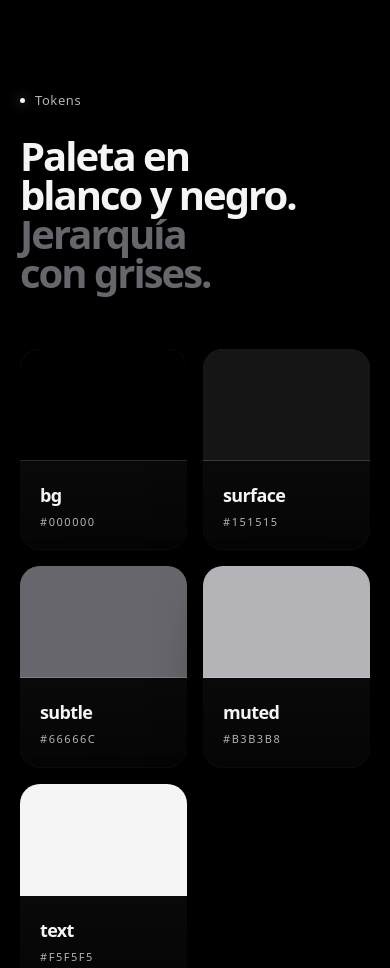
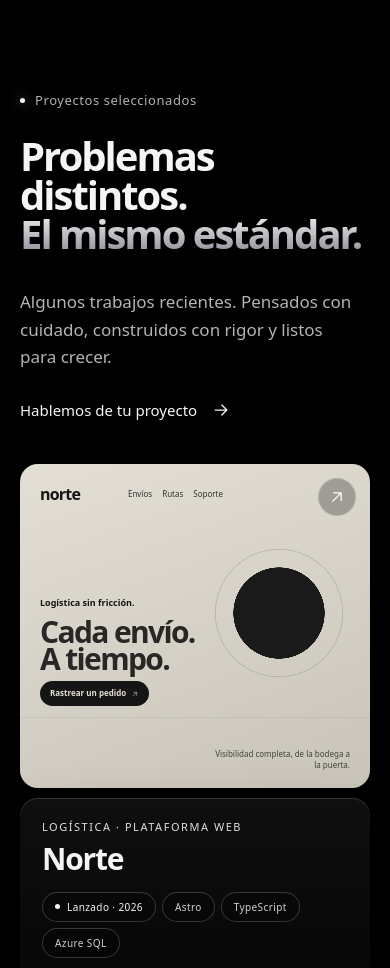
Before and after one commit to IIsunnyII/consultoria-web, an Astro site: page / in a window 390 px wide. Shown: the part 819-1787 px from the top of the page. Built offline with nearby package versions, Linux system fonts and the light colour scheme; Astro itself is replaced by a stand-in of ours; a web font is replaced by a local one.

Commit message:
Fase 3: proyectos con tarjetas apiladas
- SplitHeading reutilizable (eyebrow, titular en dos tonos, texto y enlace)
- ProjectCard: tarjeta sticky de 750px con vista previa dibujada en CSS (o captura real),
  panel de vidrio con categoría, título, estado, tags y enlace al repositorio
- Efecto de apilado: la tarjeta cubierta se escala y oscurece (rAF, transform/opacity)
- Móvil (<= 850px): sin sticky, arte con aspect-ratio y panel debajo
- Nuevo modelo de datos en projects.ts (3 proyectos de ejemplo)
- Se retiran las secciones de muestra de la Fase 0; utilidad .text-link

```diff
--- /dev/null
+++ b/src/components/ProjectCard.astro
@@ -0,0 +1,295 @@
+---
+// Tarjeta grande de proyecto. En escritorio es sticky y se apila (ver Projects.astro).
+// Muestra la captura `image` o, si no hay, una vista previa dibujada con CSS.
+import Icon from './Icon.astro';
+import type { Project } from '../data/projects';
+
+interface Props {
+  project: Project;
+  index: number;
+}
+const { project, index } = Astro.props;
+const { preview } = project;
+const href = project.demo ?? project.repo ?? '#contacto';
+const external = href.startsWith('http');
+---
+
+<article class="project-card" data-stack-card style={`--i:${index}`}>
+  <div class="stack-inner" data-stack-inner>
+    <!-- Enlace que cubre toda la tarjeta -->
+    <a
+      href={href}
+      class="card-link"
+      target={external ? '_blank' : undefined}
+      rel={external ? 'noopener noreferrer' : undefined}
+      aria-label={`Ver el proyecto ${project.title}: ${project.summary}`}
+    ></a>
+    <div class="project-art">
+      {project.image ? (
+        <img class="project-img" src={project.image} alt="" width="1280" height="750" loading="lazy" decoding="async" />
+      ) : (
+        <div class:list={['project-preview', `tone-${preview.tone}`]} aria-hidden="true">
+          <div class="preview-deco"></div>
+          <div class="preview-nav">
+            <b>{preview.brand}</b>
+            <div>{preview.nav.map((item) => <span>{item}</span>)}</div>
+          </div>
+          <div class="preview-copy">
+            <span class="preview-kicker">{preview.kicker}</span>
+            <p class="preview-headline">{preview.headline[0]}<br />{preview.headline[1]}</p>
+            <span class="preview-pill">{preview.pill}<Icon name="arrow-up-right" class="size-[1em]" /></span>
+          </div>
+          <p class="preview-caption">{preview.caption}</p>
+        </div>
+      )}
+      <span class="project-open" aria-hidden="true"><Icon name="arrow-up-right" class="size-5" /></span>
+    </div>
+
+    <div class="project-meta">
+      <p class="meta-kicker">{project.category}</p>
+      <h3 class="project-title">{project.title}</h3>
+      <ul class="project-tags" aria-label="Detalles">
+        <li class="tag-status" data-status={project.status}>{project.status} · {project.year}</li>
+        {project.tags.map((t) => <li>{t}</li>)}
+      </ul>
+      {project.repo && (
+        <a href={project.repo} target="_blank" rel="noopener noreferrer" class="meta-repo">
+          Repositorio <Icon name="arrow-up-right" class="size-3.5" />
+        </a>
+      )}
+    </div>
+  </div>
+</article>
+
+<style>
+  .project-card {
+    position: sticky;
+    top: 110px;
+    margin-bottom: 85px;
+  }
+  .project-card:last-child { margin-bottom: 0; }
+
+  .stack-inner {
+    position: relative;
+    transform-origin: 50% 0;
+    will-change: transform;
+  }
+  /* Sombra que oscurece la tarjeta cuando la siguiente la cubre (--shade 0 → 1) */
+  .stack-inner::after {
+    content: "";
+    position: absolute;
+    inset: 0;
+    z-index: 3;
+    border-radius: 32px;
+    background: #000;
+    opacity: calc(var(--shade, 0) * .55);
+    pointer-events: none;
+  }
+
+  /* ---------- Arte ---------- */
+  .project-art {
+    position: relative;
+    height: 750px;
+    max-height: calc(100svh - 140px);
+    min-height: 520px;
+    overflow: hidden;
+    border-radius: 32px;
+    background: #222;
+    container-type: inline-size;
+  }
+  .project-img, .project-preview {
+    position: absolute;
+    inset: 0;
+    width: 100%;
+    height: 100%;
+    transition: transform 1.2s var(--ease-out-soft);
+  }
+  .project-img { object-fit: cover; }
+  .project-card:hover .project-img,
+  .project-card:hover .project-preview { transform: scale(1.025); }
+
+  .project-open {
+    position: absolute;
+    top: 22px;
+    right: 23px;
+    z-index: 2;
+    display: grid;
+    place-items: center;
+    width: 48px;
+    height: 48px;
+    border: 1px solid rgb(255 255 255 / .19);
+    border-radius: 50%;
+    background: rgb(0 0 0 / .27);
+    color: #fff;
+    -webkit-backdrop-filter: blur(15px);
+    backdrop-filter: blur(15px);
+    transition: background-color .4s var(--ease-out-soft), color .4s, transform .5s var(--ease-out-soft);
+  }
+  .project-card:hover .project-open {
+    background: #fff;
+    color: #000;
+    transform: rotate(45deg);
+  }
+
+  /* ---------- Vista previa dibujada ---------- */
+  .project-preview {
+    --ink: #f2f2f2;
+    display: flex;
+    flex-direction: column;
+    padding: clamp(18px, 2.6cqi, 34px) clamp(20px, 3.4cqi, 44px);
+    color: var(--ink);
+    overflow: hidden;
+  }
+  .preview-deco { position: absolute; inset: 0; pointer-events: none; }
+
+  .tone-bone { --ink: #151515; background: linear-gradient(160deg, #e3dfd5, #c9c4b8); }
+  .tone-bone .preview-deco {
+    background:
+      radial-gradient(circle at 74% 46%, #1a1a1a 0 13cqi, transparent 13.1cqi),
+      radial-gradient(circle at 74% 46%, transparent 0 18cqi, rgb(0 0 0 / .12) 18.1cqi 18.25cqi, transparent 18.4cqi),
+      linear-gradient(transparent 78%, rgb(0 0 0 / .1) 78% 78.2%, transparent 78.3%);
+  }
+  .tone-graphite { background: radial-gradient(70% 90% at 80% 20%, #3a3a3e, #121214 60%, #09090a); }
+  .tone-graphite .preview-deco {
+    background-image:
+      linear-gradient(rgb(255 255 255 / .06) 1px, transparent 1px),
+      linear-gradient(90deg, rgb(255 255 255 / .06) 1px, transparent 1px),
+      radial-gradient(circle at 72% 42%, rgb(255 255 255 / .55), rgb(255 255 255 / .08) 9cqi, transparent 22cqi);
+    background-size: 4.5cqi 4.5cqi, 4.5cqi 4.5cqi, 100% 100%;
+    mask-image: linear-gradient(90deg, transparent 10%, #000 55%);
+  }
+  .tone-steel { background: linear-gradient(150deg, #9aa0a8, #565b63 45%, #23262b); }
+  .tone-steel .preview-deco {
+    background:
+      linear-gradient(#fff, #fff) 66% 28% / 22cqi 15cqi no-repeat,
+      linear-gradient(rgb(255 255 255 / .55), rgb(255 255 255 / .55)) 88% 44% / 15cqi 22cqi no-repeat,
+      linear-gradient(rgb(0 0 0 / .35), rgb(0 0 0 / .35)) 70% 74% / 26cqi 9cqi no-repeat;
+    opacity: .35;
+    filter: blur(.2px);
+  }
+
+  .preview-nav {
+    position: relative;
+    display: flex;
+    align-items: center;
+    gap: 6cqi;
+    padding-right: 64px;
+  }
+  .preview-nav b { font-size: clamp(16px, 2.05cqi, 26px); font-weight: 700; letter-spacing: -.05em; }
+  .preview-nav div { display: flex; gap: clamp(10px, 2.2cqi, 28px); margin-left: auto; margin-right: 18cqi; }
+  .preview-nav span { font-size: clamp(8px, 1cqi, 13px); font-weight: 500; white-space: nowrap; opacity: .85; }
+
+  .preview-copy { position: relative; margin-top: auto; margin-bottom: auto; padding-top: 4cqi; }
+  .preview-kicker { font-size: clamp(9px, 1.1cqi, 14px); font-weight: 600; }
+  .preview-headline {
+    margin-top: 1.4cqi;
+    font-size: clamp(30px, 7.2cqi, 92px);
+    font-weight: 600;
+    line-height: .92;
+    letter-spacing: -.055em;
+    opacity: .9;
+  }
+  .preview-pill {
+    display: inline-flex;
+    align-items: center;
+    gap: 1.4cqi;
+    margin-top: 2.4cqi;
+    padding: clamp(6px, .8cqi, 10px) clamp(10px, 1.4cqi, 18px);
+    border-radius: 999px;
+    background: var(--ink);
+    color: color-mix(in srgb, var(--ink), #000 0%);
+    font-size: clamp(8px, 1cqi, 13px);
+    font-weight: 600;
+  }
+  .tone-bone .preview-pill { color: #e3dfd5; }
+  .tone-graphite .preview-pill, .tone-steel .preview-pill { color: #111; }
+  .preview-caption {
+    position: absolute;
+    right: clamp(20px, 3.4cqi, 44px);
+    bottom: clamp(18px, 2.6cqi, 34px);
+    max-width: max(20cqi, 150px);
+    font-size: clamp(8px, 1cqi, 13px);
+    line-height: 1.4;
+    text-align: right;
+    opacity: .75;
+  }
+
+  /* ---------- Panel de datos (vidrio) ---------- */
+  .project-meta {
+    position: absolute;
+    left: 24px;
+    bottom: 24px;
+    z-index: 2;
+    min-width: 320px;
+    max-width: 440px;
+    padding: 24px 28px;
+    border-radius: 24px;
+    background: linear-gradient(rgb(11 11 11 / .44), rgb(11 11 11 / .6));
+    box-shadow: var(--shadow-card);
+    -webkit-backdrop-filter: blur(20px) saturate(1.4);
+    backdrop-filter: blur(20px) saturate(1.4);
+  }
+  .meta-kicker { font-size: 11px; letter-spacing: .14em; text-transform: uppercase; color: #dfdfe5; }
+  .project-title {
+    margin-top: 8px;
+    font-size: 46px;
+    font-weight: 600;
+    line-height: 1;
+    letter-spacing: -.04em;
+  }
+  .card-link { position: absolute; inset: 0; z-index: 1; border-radius: 32px; }
+  .card-link:focus-visible { outline: 2px solid var(--color-text); outline-offset: 4px; }
+  .project-meta { pointer-events: none; }
+  .meta-repo { pointer-events: auto; }
+
+  .project-tags { display: flex; flex-wrap: wrap; gap: 6px; margin-top: 18px; }
+  .project-tags li {
+    padding: 6px 12px;
+    border: 1px solid rgb(255 255 255 / .19);
+    border-radius: 30px;
+    background: rgb(0 0 0 / .13);
+    font-size: 10px;
+    letter-spacing: .04em;
+    color: #d0d0d0;
+  }
+  .tag-status { display: inline-flex; align-items: center; gap: 7px; color: var(--color-text) !important; }
+  .tag-status::before { content: ""; width: 5px; height: 5px; border-radius: 50%; background: currentColor; }
+  .tag-status[data-status="En desarrollo"]::before { background: transparent; box-shadow: inset 0 0 0 1px currentColor; }
+  .tag-status[data-status="Confidencial"] { color: var(--color-muted) !important; }
+
+  .meta-repo {
+    position: relative;
+    z-index: 2;
+    display: inline-flex;
+    align-items: center;
+    gap: 6px;
+    margin-top: 16px;
+    font-size: 13px;
+    color: var(--color-muted);
+    transition: color .3s;
+  }
+  .meta-repo:hover { color: var(--color-text); }
+
+  /* ---------- Móvil: sin sticky, panel debajo ---------- */
+  @media (width <= 850px) {
+    .project-card { position: relative; top: 0; margin-bottom: 32px; }
+    .stack-inner { transform: none !important; }
+    .stack-inner::after { display: none; }
+    .project-art { height: auto; min-height: 0; max-height: none; aspect-ratio: 1.08; border-radius: 18px; }
+    .project-open { top: 14px; right: 14px; width: 38px; height: 38px; }
+    .project-meta {
+      position: relative;
+      left: 0;
+      bottom: 0;
+      min-width: 0;
+      max-width: none;
+      margin-top: 10px;
+      padding: 20px 22px;
+      border-radius: 18px;
+      background: linear-gradient(rgb(255 255 255 / .06), rgb(255 255 255 / .02));
+    }
+    .project-title { font-size: 30px; }
+    .card-link { border-radius: 18px; }
+  }
+  @media (width > 600px) and (width <= 850px) { .project-art { aspect-ratio: 16 / 10; } }
+</style>
--- /dev/null
+++ b/src/components/Projects.astro
@@ -0,0 +1,63 @@
+---
+// Sección de proyectos: encabezado dividido + tarjetas sticky que se apilan al hacer scroll.
+import ProjectCard from './ProjectCard.astro';
+import SplitHeading from './SplitHeading.astro';
+import { projects } from '../data/projects';
+---
+
+<section id="proyectos" class="section-y container-site" aria-labelledby="proyectos-title">
+  <SplitHeading
+    id="proyectos-title"
+    eyebrow="Proyectos seleccionados"
+    title={['Problemas distintos.', 'El mismo estándar.']}
+    text="Algunos trabajos recientes. Pensados con cuidado, construidos con rigor y listos para crecer."
+    link={{ label: 'Hablemos de tu proyecto', href: '#contacto' }}
+  />
+
+  <div class="project-stack" data-project-stack>
+    {projects.map((project, i) => <ProjectCard project={project} index={i} />)}
+  </div>
+</section>
+
+<script>
+  // Efecto de apilado: cuando la tarjeta siguiente sube y cubre la actual,
+  // la actual se reduce (scale) y se oscurece (--shade). Solo transform/opacity.
+  function initProjectStack() {
+    const stack = document.querySelector<HTMLElement>('[data-project-stack]');
+    if (!stack || stack.dataset.ready) return;
+    stack.dataset.ready = 'true';
+
+    const reduced = window.matchMedia('(prefers-reduced-motion: reduce)');
+    const desktop = window.matchMedia('(width > 850px)');
+    const cards = [...stack.querySelectorAll<HTMLElement>('[data-stack-card]')];
+    const inners = cards.map((c) => c.querySelector<HTMLElement>('[data-stack-inner]')!);
+    let raf = 0;
+
+    const reset = () => inners.forEach((el) => { el.style.transform = ''; el.style.setProperty('--shade', '0'); });
+
+    const update = () => {
+      raf = 0;
+      if (!desktop.matches || reduced.matches) return reset();
+      cards.forEach((card, i) => {
+        const next = cards[i + 1];
+        if (!next) return;
+        const stickyTop = parseFloat(getComputedStyle(card).top) || 0;
+        const h = card.offsetHeight;
+        const covered = 1 - (next.getBoundingClientRect().top - stickyTop) / h; // 0 → 1
+        const p = Math.min(Math.max(covered, 0), 1);
+        inners[i].style.transform = `scale(${(1 - p * 0.06).toFixed(4)}) translateY(${(-p * 14).toFixed(2)}px)`;
+        inners[i].style.setProperty('--shade', p.toFixed(3));
+      });
+    };
+    const onScroll = () => { if (!raf) raf = requestAnimationFrame(update); };
+
+    update();
+    window.addEventListener('scroll', onScroll, { passive: true });
+    window.addEventListener('resize', onScroll);
+    desktop.addEventListener('change', onScroll);
+    reduced.addEventListener('change', onScroll);
+  }
+
+  initProjectStack();
+  document.addEventListener('astro:page-load', initProjectStack);
+</script>
--- /dev/null
+++ b/src/components/SplitHeading.astro
@@ -0,0 +1,50 @@
+---
+// Encabezado de sección dividido: eyebrow + titular en dos tonos a la izquierda,
+// texto y enlace opcional a la derecha (alineados abajo).
+import Icon from './Icon.astro';
+
+interface Props {
+  eyebrow: string;
+  title: [string, string];   // 2.ª línea en gris metálico
+  text?: string;
+  link?: { label: string; href: string };
+  id?: string;               // id del h2 para aria-labelledby
+}
+const { eyebrow, title, text, link, id } = Astro.props;
+---
+
+<div class="split-heading">
+  <div>
+    <p class="eyebrow">{eyebrow}</p>
+    <h2 id={id} class="text-heading">
+      <span class="block">{title[0]}</span>
+      <span class="tone-chrome block">{title[1]}</span>
+    </h2>
+  </div>
+  {(text || link) && (
+    <div class="split-side">
+      {text && <p class="text-muted">{text}</p>}
+      {link && (
+        <a href={link.href} class="text-link mt-7">
+          {link.label}
+          <Icon name="arrow-right" />
+        </a>
+      )}
+    </div>
+  )}
+</div>
+
+<style>
+  .split-heading {
+    display: flex;
+    align-items: flex-end;
+    justify-content: space-between;
+    gap: 70px;
+    margin-bottom: 65px;
+  }
+  .split-side { flex: 0 0 330px; padding-bottom: 6px; }
+  @media (width <= 850px) {
+    .split-heading { flex-direction: column; align-items: flex-start; gap: 35px; margin-bottom: 35px; }
+    .split-side { flex-basis: auto; }
+  }
+</style>
--- a/src/data/projects.ts
+++ b/src/data/projects.ts
@@ -1,80 +1,96 @@
 // =========================================================
-// MISIONES (PROYECTOS) — placeholders editables
-// Añade, quita o reordena objetos; la sección se genera sola.
+// PROYECTOS — placeholders editables
+// Cada proyecto se muestra como una tarjeta grande que se apila al hacer scroll.
+// Si no hay `image`, la tarjeta dibuja una vista previa del sitio con `preview`.
 // =========================================================
 
-export type MissionStatus = 'DEPLOYED' | 'IN_PROGRESS' | 'CLASSIFIED' | 'ARCHIVED';
+export type ProjectStatus = 'Lanzado' | 'En desarrollo' | 'Confidencial';
+export type PreviewTone = 'bone' | 'graphite' | 'steel';
 
 export interface Project {
-  id: string;          // código de misión, p. ej. 'M-001'
-  title: string;
-  codename?: string;   // subtítulo táctico
-  description: string;
-  status: MissionStatus;
-  version: string;
+  slug: string;
+  title: string;          // nombre del proyecto o cliente
+  category: string;       // texto corto, p. ej. 'Logística · Plataforma web'
+  summary: string;        // una frase sobre el proyecto
+  tags: string[];         // servicios o tecnologías
   year: string;
-  tags: string[];
-  repo?: string;       // URL del repositorio
-  demo?: string;       // URL de la demo / build jugable
-  featured?: boolean;  // aparece en el menú "Proyectos" del header
-  image?: string;      // ruta en /public, p. ej. '/images/proyecto.webp' (opcional)
-  category?: string;   // texto corto bajo el título, p. ej. 'Web · SaaS'
+  status: ProjectStatus;
+  demo?: string;          // enlace principal (sitio, demo o build jugable)
+  repo?: string;          // repositorio público (opcional)
+  featured?: boolean;     // aparece en el menú "Proyectos" del header
+  image?: string;         // captura real en /public, p. ej. '/images/norte.webp'
+  // Vista previa dibujada cuando no hay imagen
+  preview: {
+    tone: PreviewTone;
+    brand: string;        // logotipo de texto dentro de la vista previa
+    nav: [string, string, string];
+    kicker: string;
+    headline: [string, string];
+    pill: string;
+    caption: string;
+  };
 }
 
 export const projects: Project[] = [
   {
-    id: 'M-001',
-    title: 'Proyecto Insignia',
-    codename: 'OPERATION_IRONCLAD',
-    description:
-      'Plataforma web full-stack con panel de control en tiempo real, autenticación y reportes. Sustituye este texto por el resumen de tu proyecto principal.',
-    status: 'DEPLOYED',
-    version: 'v2.3.0',
+    slug: 'norte',
+    title: 'Norte',
+    category: 'Logística · Plataforma web',
+    summary: 'Panel de seguimiento de envíos en tiempo real para una red de distribución regional.',
+    tags: ['Astro', 'TypeScript', 'Azure SQL'],
     year: '2026',
-    tags: ['Astro', 'TypeScript', 'Azure SQL', 'Tailwind'],
-    repo: 'https://github.com/tu-usuario/proyecto-insignia',
-    demo: 'https://proyecto-insignia.dev',
+    status: 'Lanzado',
+    demo: 'https://norte.example.com',
+    repo: 'https://github.com/tu-estudio/norte',
     featured: true,
-    category: 'Web · Plataforma',
+    preview: {
+      tone: 'bone',
+      brand: 'norte',
+      nav: ['Envíos', 'Rutas', 'Soporte'],
+      kicker: 'Logística sin fricción.',
+      headline: ['Cada envío.', 'A tiempo.'],
+      pill: 'Rastrear un pedido',
+      caption: 'Visibilidad completa, de la bodega a la puerta.',
+    },
   },
   {
-    id: 'M-002',
-    title: 'Juego Indie',
-    codename: 'OPERATION_EMBER',
-    description:
-      'Videojuego de acción táctica en desarrollo con Unity. Sistemas de IA enemiga, guardado y HUD diegético.',
-    status: 'IN_PROGRESS',
-    version: 'v0.8.2-BETA',
+    slug: 'kairo',
+    title: 'Kairo',
+    category: 'Videojuego · Unity',
+    summary: 'Roguelike táctico por turnos con generación procedural de niveles y guardado en la nube.',
+    tags: ['Unity', 'C#', 'Diseño de juego'],
     year: '2026',
-    tags: ['Unity', 'C#', 'Blender'],
-    repo: 'https://github.com/tu-usuario/juego-indie',
-    demo: 'https://tu-usuario.itch.io/juego-indie',
+    status: 'En desarrollo',
+    demo: 'https://tu-estudio.itch.io/kairo',
     featured: true,
-    category: 'Videojuego · Unity',
+    preview: {
+      tone: 'graphite',
+      brand: 'KAIRO',
+      nav: ['El juego', 'Diario', 'Comunidad'],
+      kicker: 'Un roguelike táctico.',
+      headline: ['Cae. Aprende.', 'Vuelve.'],
+      pill: 'Jugar la demo',
+      caption: 'Cada partida cuenta una historia distinta.',
+    },
   },
   {
-    id: 'M-003',
-    title: 'API de Servicios',
-    codename: 'OPERATION_BRIDGE',
-    description:
-      'API REST con .NET y Azure SQL: autenticación JWT, pruebas automatizadas y despliegue continuo.',
-    status: 'DEPLOYED',
-    version: 'v1.4.1',
+    slug: 'vera',
+    title: 'Clínica Vera',
+    category: 'Salud · Sistema de citas',
+    summary: 'Agenda en línea, expedientes y recordatorios automáticos para una clínica con tres sedes.',
+    tags: ['.NET', 'Azure SQL', 'API REST'],
     year: '2025',
-    tags: ['C#', '.NET', 'Azure SQL', 'CI/CD'],
-    repo: 'https://github.com/tu-usuario/api-servicios',
+    status: 'Lanzado',
+    demo: 'https://vera.example.com',
     featured: true,
-    category: 'Backend · API',
-  },
-  {
-    id: 'M-004',
-    title: 'Herramienta Interna',
-    codename: 'OPERATION_GHOST',
-    description:
-      'Proyecto bajo acuerdo de confidencialidad. Describe el problema resuelto y el impacto sin revelar detalles sensibles.',
-    status: 'CLASSIFIED',
-    version: 'v1.0.0',
-    year: '2025',
-    tags: ['TypeScript', 'Node.js'],
+    preview: {
+      tone: 'steel',
+      brand: 'vera',
+      nav: ['Servicios', 'Sedes', 'Agenda'],
+      kicker: 'Salud, bien organizada.',
+      headline: ['Menos espera.', 'Más cuidado.'],
+      pill: 'Agendar una cita',
+      caption: 'Tu consulta, a dos clics de distancia.',
+    },
   },
 ];
--- a/src/pages/index.astro
+++ b/src/pages/index.astro
@@ -1,110 +1,16 @@
 ---
-// Página principal. Las secciones de muestra bajo el hero se sustituyen en las fases 3-5.
+// Página principal de la consultoría.
 import Layout from '../layouts/Layout.astro';
 import Header from '../components/Header.astro';
 import Hero from '../components/Hero.astro';
+import Projects from '../components/Projects.astro';
 import { site } from '../data/site';
-
-const arrow = `<svg viewBox="0 0 20 20" fill="none" stroke="currentColor" stroke-width="1.6" aria-hidden="true"><path d="M4 10h12M11 5l5 5-5 5"/></svg>`;
-const swatches = [
-  { name: 'bg', value: '#000000', cls: 'bg-bg' },
-  { name: 'surface', value: '#151515', cls: 'bg-surface' },
-  { name: 'subtle', value: '#66666C', cls: 'bg-subtle' },
-  { name: 'muted', value: '#B3B3B8', cls: 'bg-muted' },
-  { name: 'text', value: '#F5F5F5', cls: 'bg-text' },
-];
-const cards = [
-  { kicker: 'Web y producto', title: 'Experiencias web', text: 'Sitios y aplicaciones rápidas, accesibles y fáciles de mantener.' },
-  { kicker: 'Juegos', title: 'Desarrollo indie', text: 'Prototipos y juegos en Unity con sistemas que se sienten bien.' },
-  { kicker: 'Datos', title: 'Backends sólidos', text: 'APIs y bases de datos en Azure SQL pensadas para crecer.' },
-];
 ---
 
 <Layout title={`${site.name} — ${site.role}`}>
   <Header />
   <main id="main">
     <Hero />
-
-    <!-- Muestra temporal del sistema (se sustituye en las fases 3-5) -->
-    <!-- Tokens -->
-    <section id="tokens" class="section-y">
-      <div class="container-site">
-        <p class="eyebrow">Tokens</p>
-        <h2 class="text-heading">
-          Paleta en blanco y negro.
-          <span class="tone-2 block">Jerarquía con grises.</span>
-        </h2>
-        <ul class="mt-14 grid grid-cols-2 gap-4 sm:grid-cols-3 lg:grid-cols-5">
-          {swatches.map((s) => (
-            <li class="card overflow-hidden">
-              <div class:list={['h-28 border-b border-line', s.cls]}></div>
-              <div class="p-5">
-                <p class="text-title !text-lg">{s.name}</p>
-                <p class="label mt-1">{s.value}</p>
-              </div>
-            </li>
-          ))}
-        </ul>
-
-        <div class="card mt-6 grid gap-8 p-8 sm:p-10 lg:grid-cols-3">
-          <div>
-            <p class="label">Display · 700 · −0.055em</p>
-            <p class="text-display mt-3 !text-[clamp(48px,6vw,88px)]">Aa</p>
-          </div>
-          <div>
-            <p class="label">Heading · 600 · −0.045em</p>
-            <p class="text-heading mt-3 !text-[48px]">Titular</p>
-            <p class="label mt-6">Title · 24px</p>
-            <p class="text-title mt-2">Título de tarjeta</p>
-          </div>
-          <div>
-            <p class="label">Lead · 21px</p>
-            <p class="mt-2 text-lead text-muted">Párrafo destacado para introducciones.</p>
-            <p class="label mt-6">Body · 17px / 1.6</p>
-            <p class="mt-2 text-muted">Texto de cuerpo en Rethink Sans Variable, la única familia del sitio.</p>
-          </div>
-        </div>
-      </div>
-    </section>
-
-    <!-- Componentes -->
-    <section id="componentes" class="section-y">
-      <div class="container-site">
-        <div class="grid gap-8 lg:grid-cols-[1fr_24rem] lg:items-end">
-          <div>
-            <p class="eyebrow">Componentes base</p>
-            <h2 class="text-heading">
-              Piezas reutilizables.
-              <span class="tone-2 block">Mismo lenguaje.</span>
-            </h2>
-          </div>
-          <p class="text-muted">
-            Tarjetas con radio de 26px, borde interior luminoso y una sombra profunda. Pasa el
-            cursor para ver la flecha girar.
-          </p>
-        </div>
-
-        <ul class="card mt-14 grid overflow-hidden md:grid-cols-3">
-          {cards.map((c) => (
-            <li class="group flex min-h-[230px] flex-col border-b border-line px-8 pt-7 pb-8 last:border-b-0 md:border-r md:border-b-0 md:last:border-r-0">
-              <div class="flex items-start justify-between gap-4">
-                <span class="label">{c.kicker}</span>
-                <span class="arrow-circle" aria-hidden="true">
-                  <svg class="size-4" viewBox="0 0 16 16" fill="none" stroke="currentColor" stroke-width="1.5"><path d="M5 11 11 5M6 5h5v5"/></svg>
-                </span>
-              </div>
-              <h3 class="text-title mt-auto pt-10">{c.title}</h3>
-              <p class="mt-2 text-[15px] leading-relaxed text-muted">{c.text}</p>
-            </li>
-          ))}
-        </ul>
-
-        <div class="mt-10 flex flex-wrap items-center gap-3">
-          <a href="#main" class="btn btn-primary">Botón primario <Fragment set:html={arrow} /></a>
-          <a href="#main" class="btn btn-secondary">Botón secundario <Fragment set:html={arrow} /></a>
-          <span class="pill">Etiqueta en píldora</span>
-        </div>
-      </div>
-    </section>
+    <Projects />
   </main>
 </Layout>
--- a/src/styles/global.css
+++ b/src/styles/global.css
@@ -249,6 +249,18 @@
     @media (width <= 600px) { border-radius: var(--radius-card-sm); }
   }
 
+  /* Enlace de texto con flecha: "Ver todos los proyectos →" */
+  .text-link {
+    display: inline-flex;
+    align-items: center;
+    gap: 14px;
+    font-size: 15px;
+    font-weight: 500;
+    color: var(--color-text);
+  }
+  .text-link svg { width: 18px; height: 18px; transition: transform .4s var(--ease-out-soft); }
+  .text-link:hover svg { transform: translateX(4px); }
+
   /* Botón circular con flecha diagonal (esquina de tarjetas) */
   .arrow-circle {
     display: grid;
```
Also changed, not shown: DESIGN.md (+13 -0 lines).
